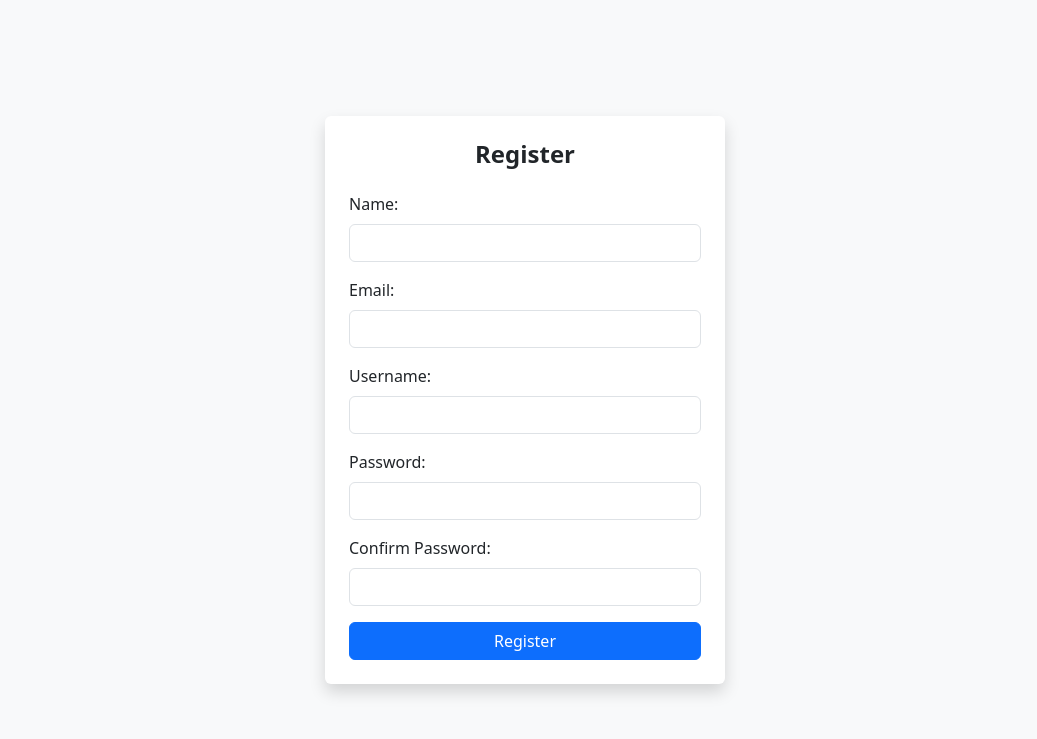
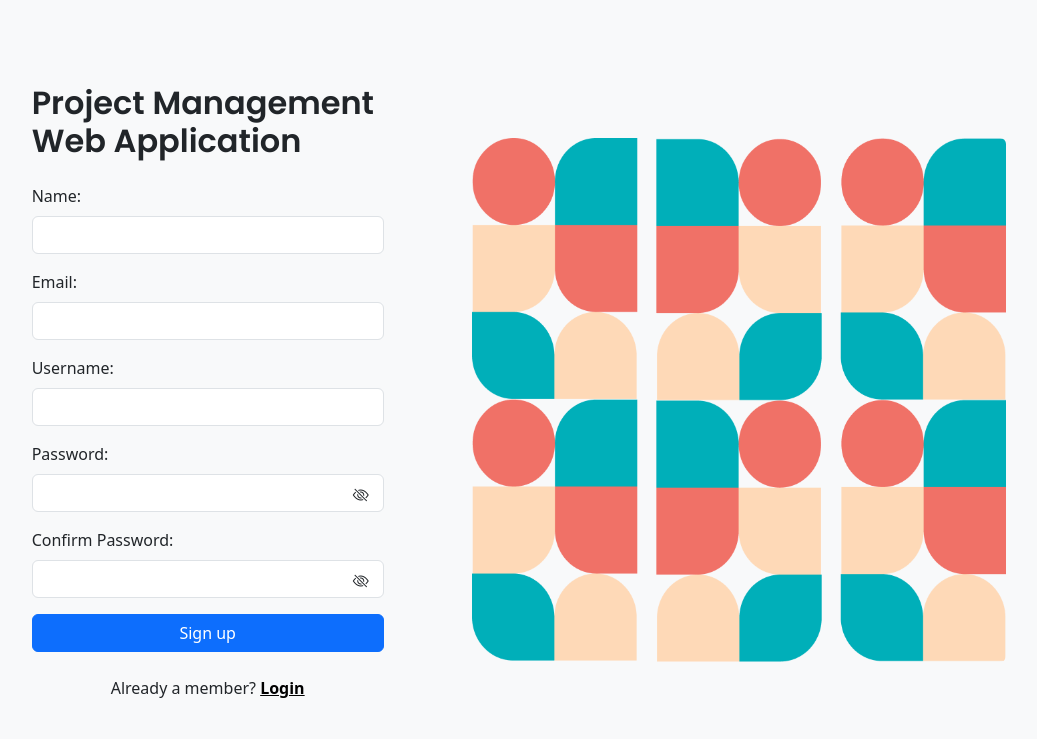
Before and after one commit to desilvaaesan/ProjectManagement, a Django app: page /users/register/ in a window 1280 px wide. Shown: the top 739 px of the page, without its empty margins (115-1152 px from the left). Run offline with Django 5.2, Linux system fonts and the light colour scheme.

Commit message:
Final frontend in login and register

```diff
--- a/users/templates/users/login.html
+++ b/users/templates/users/login.html
@@ -47,7 +47,7 @@
                     <button type="submit" class="btn btn-primary w-100">Login</button>
                     <p class="mt-4 text-center">
                         New user?
-                        <a href="#" style="text-decoration: none; color: black; font-weight: bold;">
+                        <a href="/users/register/" style="text-decoration: none; color: black; font-weight: bold;">
                             <u>Create an Account!</u>
                         </a>
                     </p>
--- a/users/templates/users/register.html
+++ b/users/templates/users/register.html
@@ -1,3 +1,4 @@
+{% load static %}
 <!DOCTYPE html>
 <html lang="en">
 
@@ -5,8 +6,11 @@
     <meta charset="UTF-8">
     <meta name="viewport" content="width=device-width, initial-scale=1.0">
     <title>Register</title>
-    <!-- Bootstrap CSS -->
+
     <link href="https://cdn.jsdelivr.net/npm/bootstrap@5.3.0/dist/css/bootstrap.min.css" rel="stylesheet">
+    <link href="https://fonts.googleapis.com/css2?family=Poppins:wght@300;400;600&display=swap" rel="stylesheet">
+    <link href="https://cdn.jsdelivr.net/npm/bootstrap-icons/font/bootstrap-icons.css" rel="stylesheet">
+
     <script>
         // JavaScript function to check if passwords match on form submission
         function checkPasswordsMatch(event) {
@@ -21,12 +25,66 @@
                 submitButton.disabled = false;  // Enable submit button if passwords match
             }
         }
+
+
+        function togglePassword() {
+            const passwordField = document.getElementById("password");
+            const icon = document.getElementById("togglePassword");
+
+            const type = passwordField.type === 'password' ? 'text' : 'password';
+            passwordField.type = type;
+
+            icon.classList.toggle('bi-eye');
+            icon.classList.toggle('bi-eye-slash');
+        }
+
+        function toggleConfirmPassword() {
+            const confirmPasswordField = document.getElementById("confirm_password");
+            const icon = document.getElementById("toggleConfirmPassword");
+
+            const type = confirmPasswordField.type === 'password' ? 'text' : 'password';
+            confirmPasswordField.type = type;
+
+            icon.classList.toggle('bi-eye');
+            icon.classList.toggle('bi-eye-slash');
+        }
     </script>
+    <style>
+        .h4 {
+            font-size: 2rem;
+            font-family: 'Poppins', sans-serif;
+        }
+
+
+        .form-control:focus {
+            box-shadow: 0 0 0 0.1rem rgba(123, 117, 117, 0.25);
+        }
+
+
+        .position-relative {
+            position: relative;
+        }
+
+        .bi-eye, .bi-eye-slash {
+            position: absolute;
+            top: 75%;  /* Adjust the position */
+            right: 15px;
+            transform: translateY(-50%);
+            cursor: pointer;
+            font-size: 1rem;  /* Smaller size */
+        }
+
+
+
+    </style>
 </head>
 
 <body class="bg-light d-flex justify-content-center align-items-center vh-100">
-    <div class="bg-white p-4 rounded shadow w-100" style="max-width: 400px;">
-        <h1 class="text-center h4 mb-4 text-dark fw-bold">Register</h1>
+    <div class="container">
+        <div class="row justify-content-evenly align-items-center w-100">
+
+            <div class="col-md-6 p-4" style="max-width: 400px;">
+                <h1 class="h4 mb-4 text-dark fw-bold">Project Management Web Application</h1>
                 <form method="post" action="" onsubmit="checkPasswordsMatch(event)">
                     {% csrf_token %}
                     <div class="mb-3">
@@ -41,16 +99,32 @@
                         <label for="username" class="form-label">Username:</label>
                         <input type="text" id="username" name="username" required class="form-control">
                     </div>
-            <div class="mb-3">
+                    <div class="mb-3 position-relative">
                         <label for="password" class="form-label">Password:</label>
                         <input type="password" id="password" name="password" required class="form-control">
+                        <i id="togglePassword" class="bi bi-eye-slash position-absolute" onclick="togglePassword()"></i>
                     </div>
-            <div class="mb-3">
+                    <div class="mb-3 position-relative">
                         <label for="confirm_password" class="form-label">Confirm Password:</label>
                         <input type="password" id="confirm_password" name="confirm_password" required class="form-control">
+                        <i id="toggleConfirmPassword" class="bi bi-eye-slash position-absolute" onclick="toggleConfirmPassword()"></i>
                     </div>
-            <button type="submit" id="submit_button" class="btn btn-primary w-100">Register</button>
+                    <button type="submit" id="submit_button" class="btn btn-primary w-100">Sign up</button>
                 </form>
+
+                <p class="mt-4 text-center">
+                    Already a member?
+                    <a href="/users/login/" style="text-decoration: none; color: black; font-weight: bold;">
+                        <u>Login</u>
+                    </a>
+                </p>
+            </div>
+
+
+            <div class="col-md-6 d-none d-md-block text-center">
+                <img src="{% static 'images/PatternDesign.png' %}" alt="Register Image" class="img-fluid rounded">
+            </div>
+        </div>
     </div>
 </body>
 
```
Lines whose indentation alone changed are shown as unchanged.
